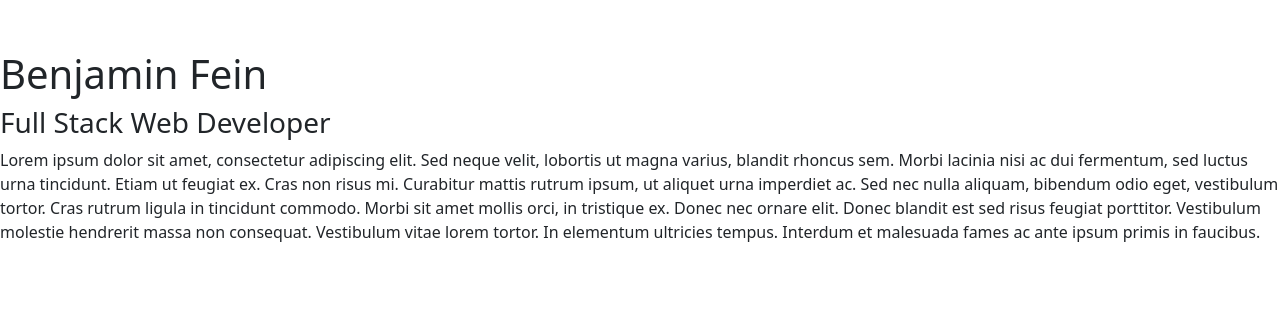
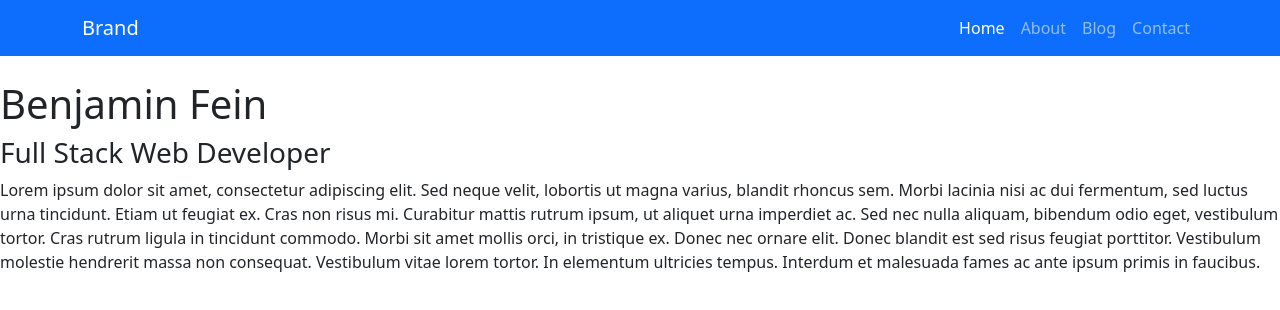
Before and after one commit to Bfunk54/bfunk54.github.io, a React (Create React App) app: page / in a window 1280 px wide. Shown: the top 310 px of the page. Built offline with nearby package versions, Linux system fonts and the light colour scheme.

Commit message:
fixed the navbar

```diff
--- a/src/components/Navigation.js
+++ b/src/components/Navigation.js
@@ -2,7 +2,7 @@ import React from 'react';
 
 function Nav({ currentPage, handlePageChange }) {
   return (
-    <nav className="navbar navbar-dark navbar-expand-lg fixed-top textbg-blue portfolio-navbar gradient">
+    <nav className="navbar navbar-dark navbar-expand-lg fixed-top bg-primary portfolio-navbar gradient">
         <div className="container"><a className="navbar-brand logo" href="#">Brand</a><button data-bs-toggle="collapse" className="navbar-toggler" data-bs-target="#navbarNav"><span className="visually-hidden">Toggle navigation</span><span className="navbar-toggler-icon"></span></button>
             <div className="collapse navbar-collapse" id="navbarNav">
                 <ul className="navbar-nav ms-auto">
--- a/src/components/PortfolioContainer.js
+++ b/src/components/PortfolioContainer.js
@@ -26,7 +26,7 @@ export default function PortfolioContainer() {
   return (
     <div>
       <Nav currentPage={currentPage} handlePageChange={handlePageChange} />
-      <main style={{paddingTop: '50px'}}>
+      <main style={{paddingTop: '80px'}}>
       {renderPage()}
       </main>
     </div>
```
